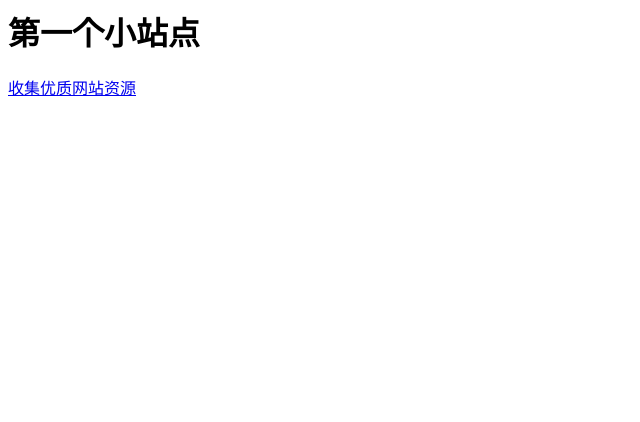
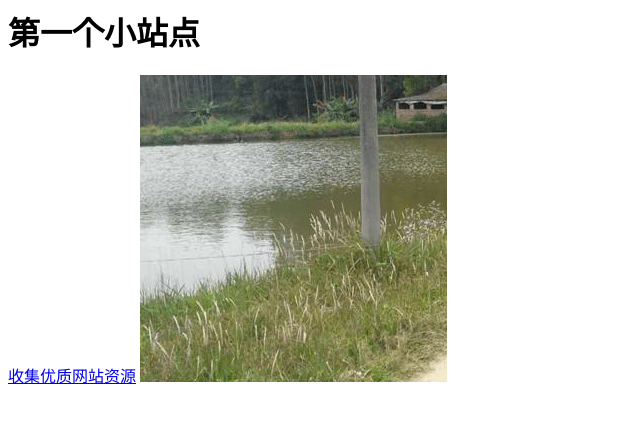
Before and after one commit to enwali/enwali.github.io, a plain HTML site: page index.html in a window 1280 px wide. Shown: the whole page, without its empty margins (0-640 px from the left). Drawn offline with Linux system fonts and the light colour scheme.

Commit message:
更新资源

```diff
--- a/index.html
+++ b/index.html
@@ -1,2 +1,3 @@
 <h1>第一个小站点</h1>
 <a href="https://smallpdf.cn" target="_blank"  rel="noreferrer">收集优质网站资源</a>
+<img src="s.png" />
```
Also changed, not shown: s.png (added).
